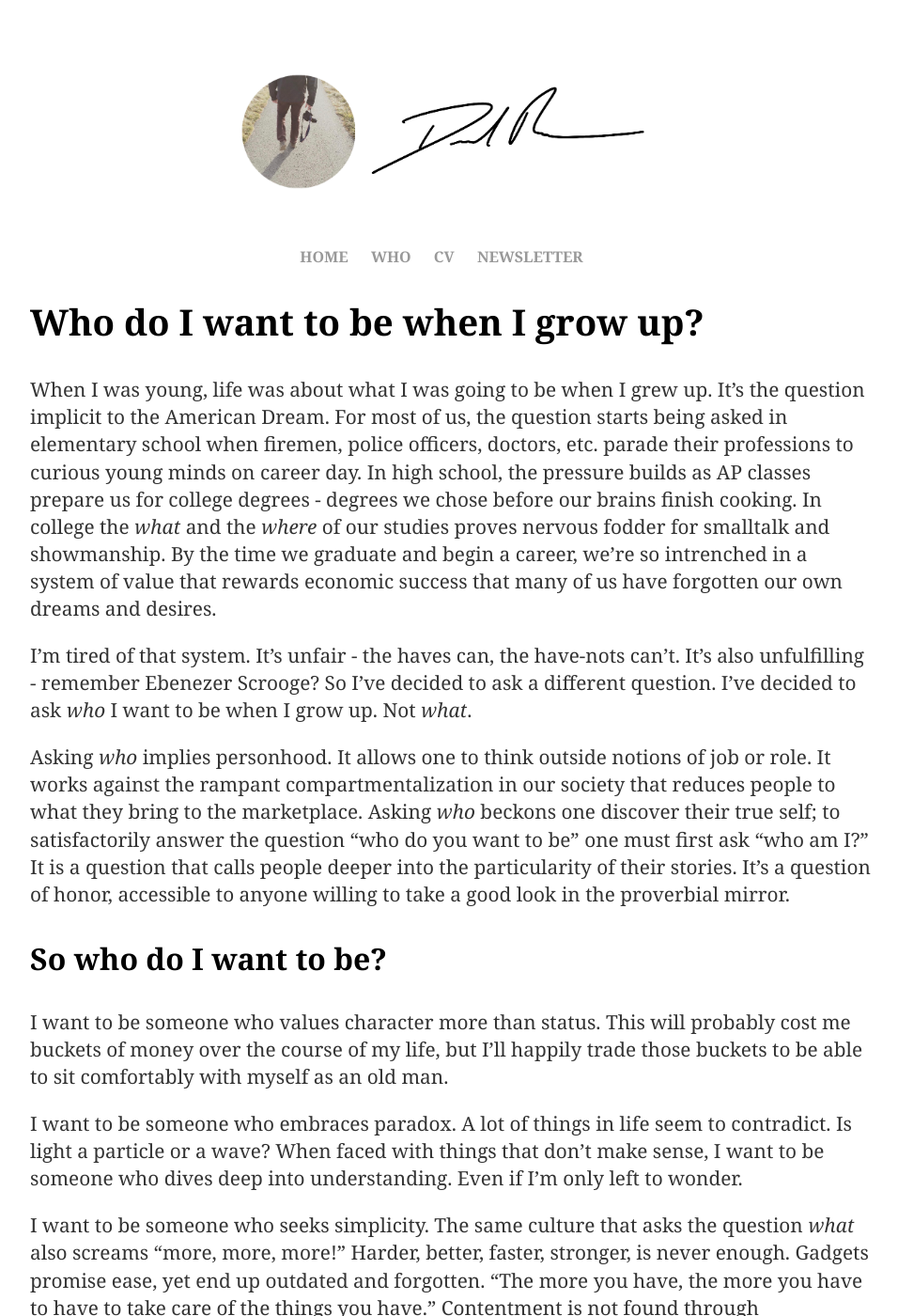
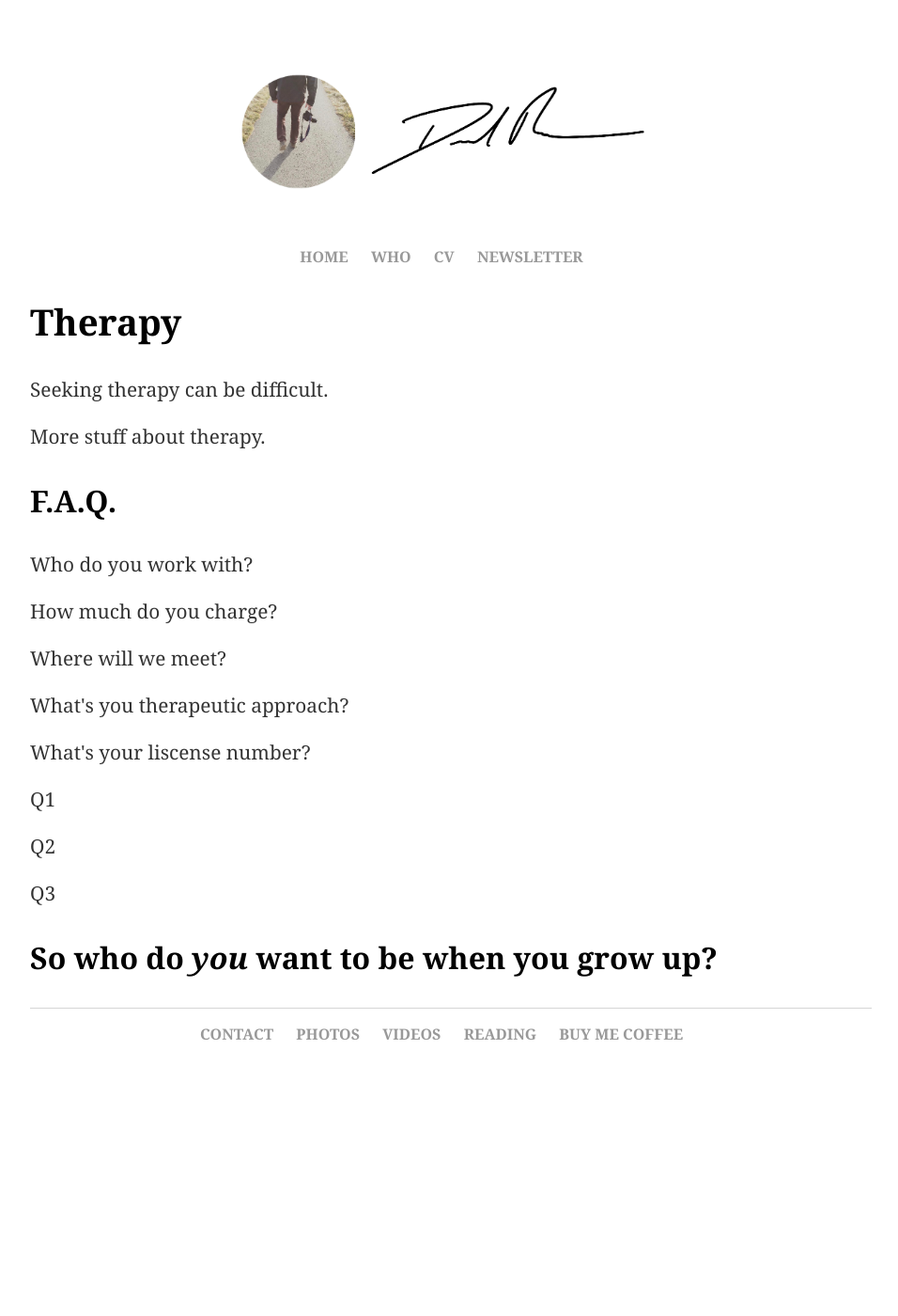
Before and after one commit to danielrusco/danielrusco.github.io, a Jekyll site: the page built from therapy/index.html, in a window 1280 px wide and 1400 px high. Shown: the whole window at 94% size, without its empty margins (160-1116 px from the left). Built offline with Jekyll 4.4.1, drawn with Linux system fonts in a browser that asks for light colours; some of the changed text lies outside the part shown.

Commit message:
Added therapy link at top of homepage. Testing edits to therapy page.

```diff
--- a/index.html
+++ b/index.html
@@ -26,6 +26,7 @@
     		<center><ul>
 	        	<li><a href="/who">WHO</a></li>
         		<li><a href="/cv">CV</a></li>
+						<li><a href="/therapy">THERAPY</a></li>
 			<li><a href="/newsletter">NEWSLETTER</a></li>
     		</ul></center>
 		</nav>
--- a/therapy/index.html
+++ b/therapy/index.html
@@ -1,33 +1,32 @@
 ---
 layout: default
-title: Who is Daniel?
+title: Therapy
 ---
 
 		<div class="about">
-			<h2>Who do I want to be when I grow up?</h2>
-				<p>When I was young, life was about what I was going to be when I grew up. It’s the question implicit to the American Dream. For most of us, the question starts being asked in elementary school when firemen, police officers, doctors, etc. parade their professions to curious young minds on career day. In high school, the pressure builds as AP classes prepare us for college degrees - degrees we chose before our brains finish cooking. In college the <i>what</i> and the <i>where</i> of our studies proves nervous fodder for smalltalk and showmanship. By the time we graduate and begin a career, we’re so intrenched in a system of value that rewards economic success that many of us have forgotten our own dreams and desires.</p>
+			<h2>Therapy</h2>
 
-				<p>I’m tired of that system. It’s unfair - the haves can, the have-nots can’t. It’s also unfulfilling - remember Ebenezer Scrooge? So I’ve decided to ask a different question. I’ve decided to ask <i>who</i> I want to be when I grow up. Not <i>what</i>.</p>
+				<p>Seeking therapy can be difficult. </p>
 
-				<p>Asking <i>who</i> implies personhood. It allows one to think outside notions of job or role. It works against the rampant compartmentalization in our society that reduces people to what they bring to the marketplace. Asking <i>who</i> beckons one discover their true self; to satisfactorily answer the question “who do you want to be” one must first ask “who am I?” It is a question that calls people deeper into the particularity of their stories. It’s a question of honor, accessible to anyone willing to take a good look in the proverbial mirror.</p>
+				<p>More stuff about therapy.</p>
 
-			<h3>So who do I want to be?</h3>
+			<h3>F.A.Q.</h3>
 
-				<p>I want to be someone who values character more than status. This will probably cost me buckets of money over the course of my life, but I’ll happily trade those buckets to be able to sit comfortably with myself as an old man.</p>
+				<p>Who do you work with? </p>
 
-				<p>I want to be someone who embraces paradox. A lot of things in life seem to contradict. Is light a particle or a wave? When faced with things that don’t make sense, I want to be someone who dives deep into understanding. Even if I’m only left to wonder.</p>
+				<p>How much do you charge?</p>
 
-				<p>I want to be someone who seeks simplicity. The same culture that asks the question <i>what</i> also screams “more, more, more!” Harder, better, faster, stronger, is never enough. Gadgets promise ease, yet end up outdated and forgotten. “The more you have, the more you have to have to take care of the things you have.” Contentment is not found through accumulation, but through gratitude. Less is indeed more.</p>
+				<p>Where will we meet? </p>
 
-				<p>I want to be someone who honors complexity. The world is full of complex problems. Take the homelessness crisis in Seattle for example. That is a multifacited issue that can't be solved by simply building more homes. People are complex and their complexity deserves attention.</p>
+				<p>What's you therapeutic approach? </p>
 
-				<p>I want to be someone who finds freedom through discipline. The cost of freedom is high. An athlete who wants to be able to run without gasping for air needs to put in hours of training. A trauma survivor has to put in hours of difficult emotional work to find freedom. I want to be physically, mentally, emotionally, and spiritually free. So I work towards that end, not expecting freedom to be projected through a screen or delivered to my doorstep with the click of a button.</p>
+				<p>What's your liscense number? </p>
 
-				<p>I want to be someone who pursues beauty. All that is good and right and true is beautiful. Even if it is difficult to behold. Beauty doesn’t always look like wall decorations or sound like symphonies. Sometimes it’s a simple as folded laundry or homemade hummus.</p>
+				<p>Q1</p>
 
-				<p>I want to be someone who creates more than consumes. <i>What</i> culture consumes. <i>Who</i> culture creates. Great art flows from the very person of the artist. I believe that creation is one of the most human, and therefore fulfilling, things we can do. Creation brings forth beauty, because it is itself beautiful.</p>
+				<p>Q2</p>
 
-				<p>I want to be someone who values mercy over judgement. <i>What</i> culture ultimately pits people against each other. Being defined by our status symbols ultimately ends in violence. Mercy, however, is not ultimately concerned with equal distribution, but rather restoration of relationship - or the a establishment of <i>who</i> culture. Mercy isn’t self-seeking, but rather gives opportunities to others for mutual benefit.</p>
+				<p>Q3</p>
 
 			<h3>So who do <i>you</i> want to be when you grow up?</h3>
 
```
